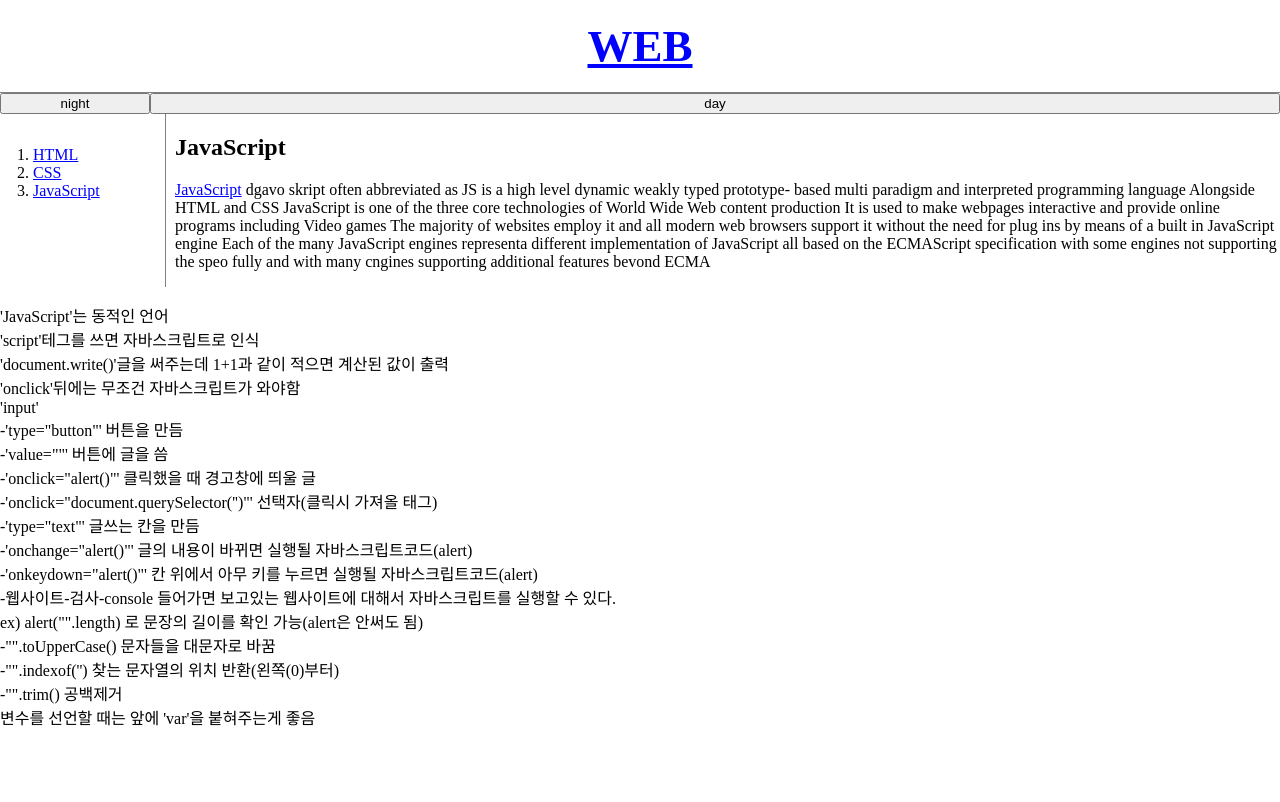
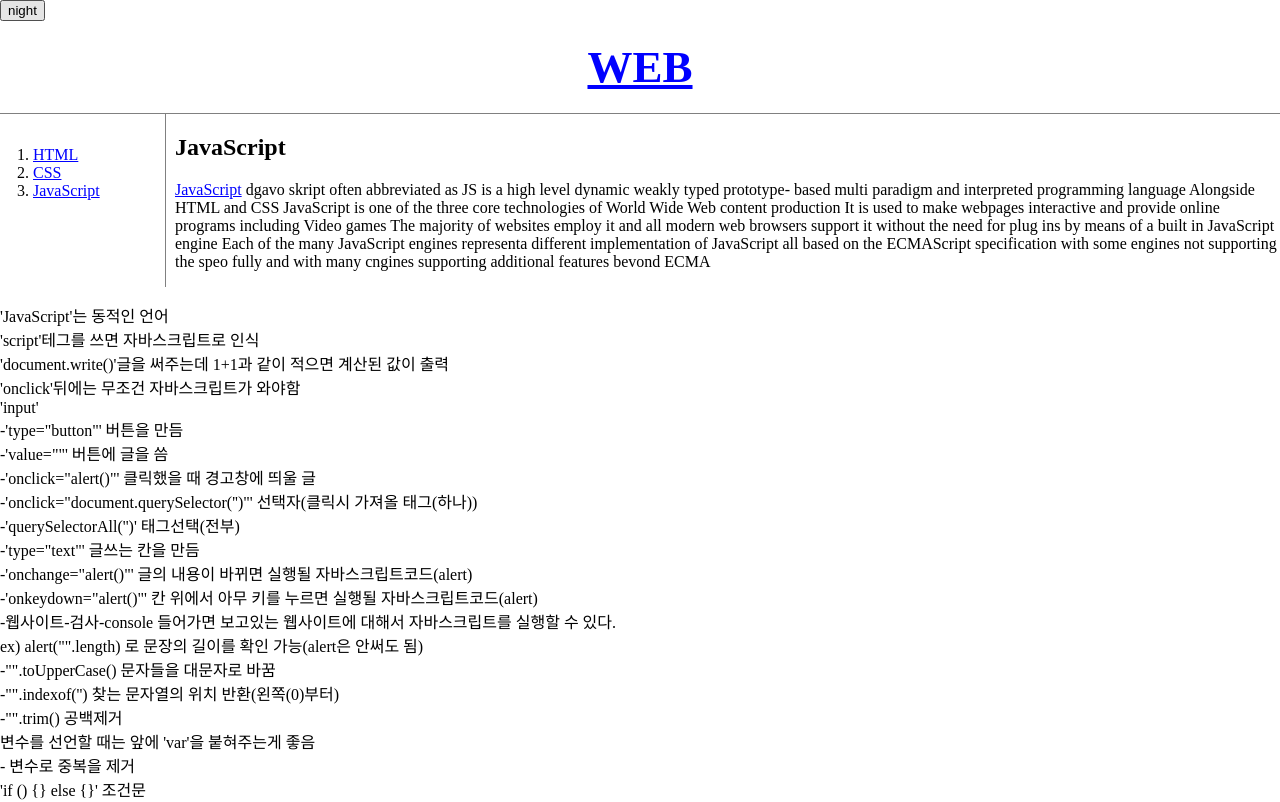
Before and after one commit to Hyun-Kim95/-HTML-CSS-JS-, a plain HTML site: page 3.html in a window 1280 px wide. Shown: the top 802 px of the page. Drawn offline with Linux system fonts and the light colour scheme; a script that the page names is missing.

Commit message:
Add files via upload

```diff
--- a/3.html
+++ b/3.html
@@ -15,16 +15,34 @@
 <link rel="stylesheet" href="style.css">
 </head>
 <body>
+    <input type="button" value="night" onclick="
+    var target = document.querySelector('body');
+    if (this.value === 'night'){
+        target.style.backgroundColor = 'black';
+        target.style.color = 'white';
+        this.value = 'day';
+
+        var alist = document.querySelectorAll('a');
+        var i = 0
+        while(i < alist.length){
+            alist[i].style.color='powderblue';
+            i = i + 1;
+        }
+    } else{
+        target.style.backgroundColor = 'white';
+        target.style.color = 'black';
+        this.value = 'night';
+
+        var alist = document.querySelectorAll('a');
+        var i = 0
+        while(i < alist.length){
+            alist[i].style.color='blue';
+            i = i + 1;
+        }
+    }
+    ">
     <h1><a href="index.html">WEB</a></h1>
 <div id="grid">
-    <input type="button" value="night" onclick="
-    document.querySelector('body').style.backgroundColor = 'black';
-    document.querySelector('body').style.color = 'white';
-    ">
-    <input type="button" value="day" onclick="
-    document.querySelector('body').style.backgroundColor = 'white';
-    document.querySelector('body').style.color = 'black';
-    ">
     <ol>
         <li><a href="1.html">HTML</a></li>
         <li><a href="2.html">CSS</a></li>
@@ -57,7 +75,8 @@
             -'type="button"' 버튼을 만듬<br>
             -'value=""' 버튼에 글을 씀<br>
             -'onclick="alert()"' 클릭했을 때 경고창에 띄울 글<br>
-                -'onclick="document.querySelector('')"' 선택자(클릭시 가져올 태그)<br>
+                -'onclick="document.querySelector('')"' 선택자(클릭시 가져올 태그(하나))<br>
+                -'querySelectorAll('')' 태그선택(전부)<br>
             -'type="text"' 글쓰는 칸을 만듬<br>
                 -'onchange="alert()"' 글의 내용이 바뀌면 실행될 자바스크립트코드(alert)<br>
                 -'onkeydown="alert()"' 칸 위에서 아무 키를 누르면 실행될 자바스크립트코드(alert)<br>
@@ -67,6 +86,18 @@
         -"".indexof('') 찾는 문자열의 위치 반환(왼쪽(0)부터)<br>
         -"".trim() 공백제거<br>
         변수를 선언할 때는 앞에 'var'을 붙혀주는게 좋음<br>
+            - 변수로 중복을 제거<br>
+        'if () {} else {}' 조건문<br>
+            -'===' 같다<br>
+            -'this' 자기 자신을 참조<br>
+        'var 변수 = [];' 배열(array) 생성<br>
+            'document.write(변수이름[0]);' 배열의 0번째 값 꺼내기<br>
+            'document.write(변수이름.length);' 배열의 길이<br>
+            '변수이름.push('');' 내용물 추가<br>
+        'while(true or false){}' 반복문<br>
+            -'var i = 0;' 의 형태를 위에 먼저 쓰고 1씩 추가해서 반복횟수를 정하는게 보통<br>
+        -'+변수이름[i]+'의 형태로 반복문과 배열을 합쳐서 사용 가능<br>
+        'console.log()'사이트 검사에서 검사창에 내용 표시<br>
     </p>
     <p>
         <div id="disqus_thread"></div>
```
